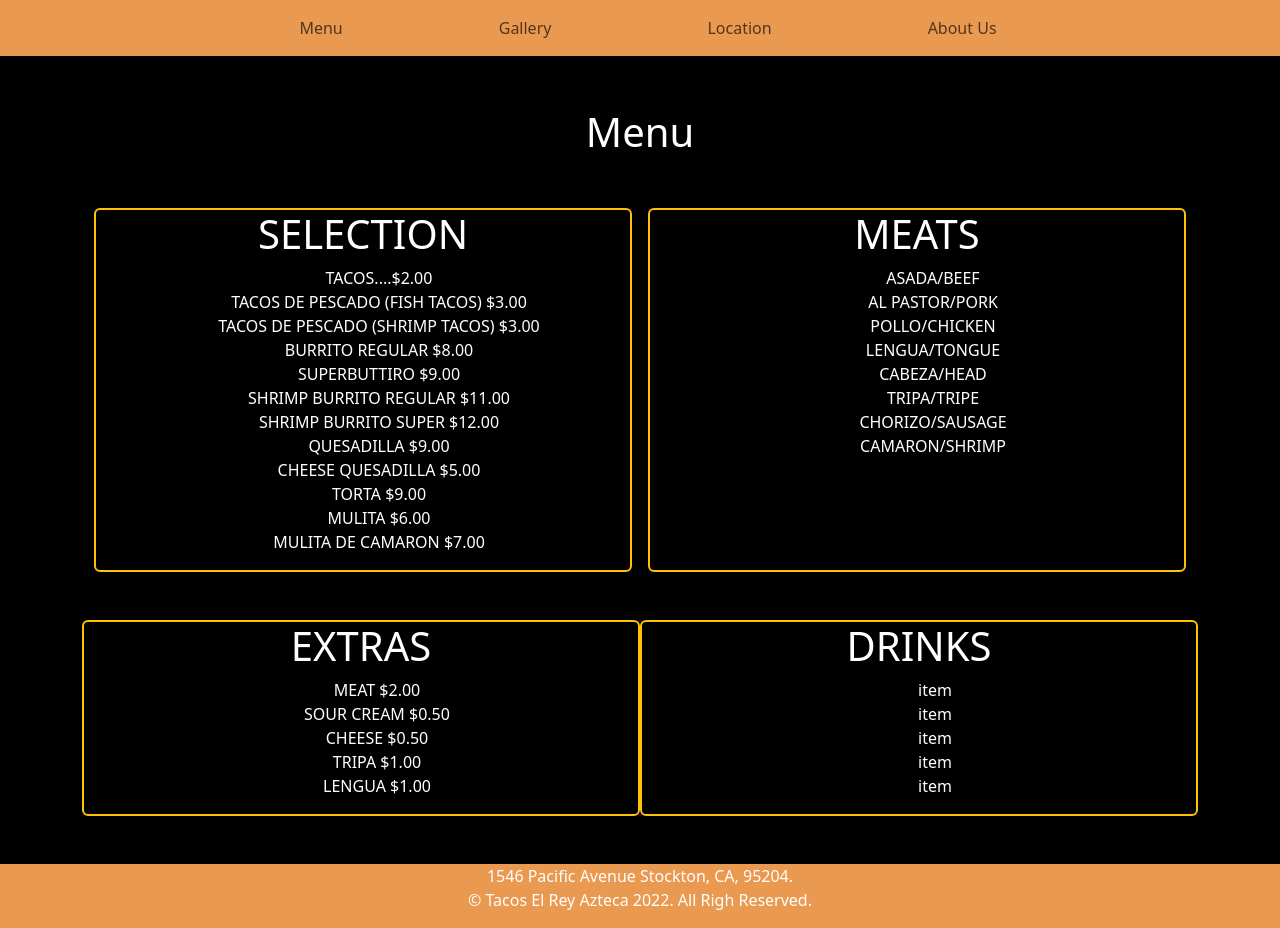
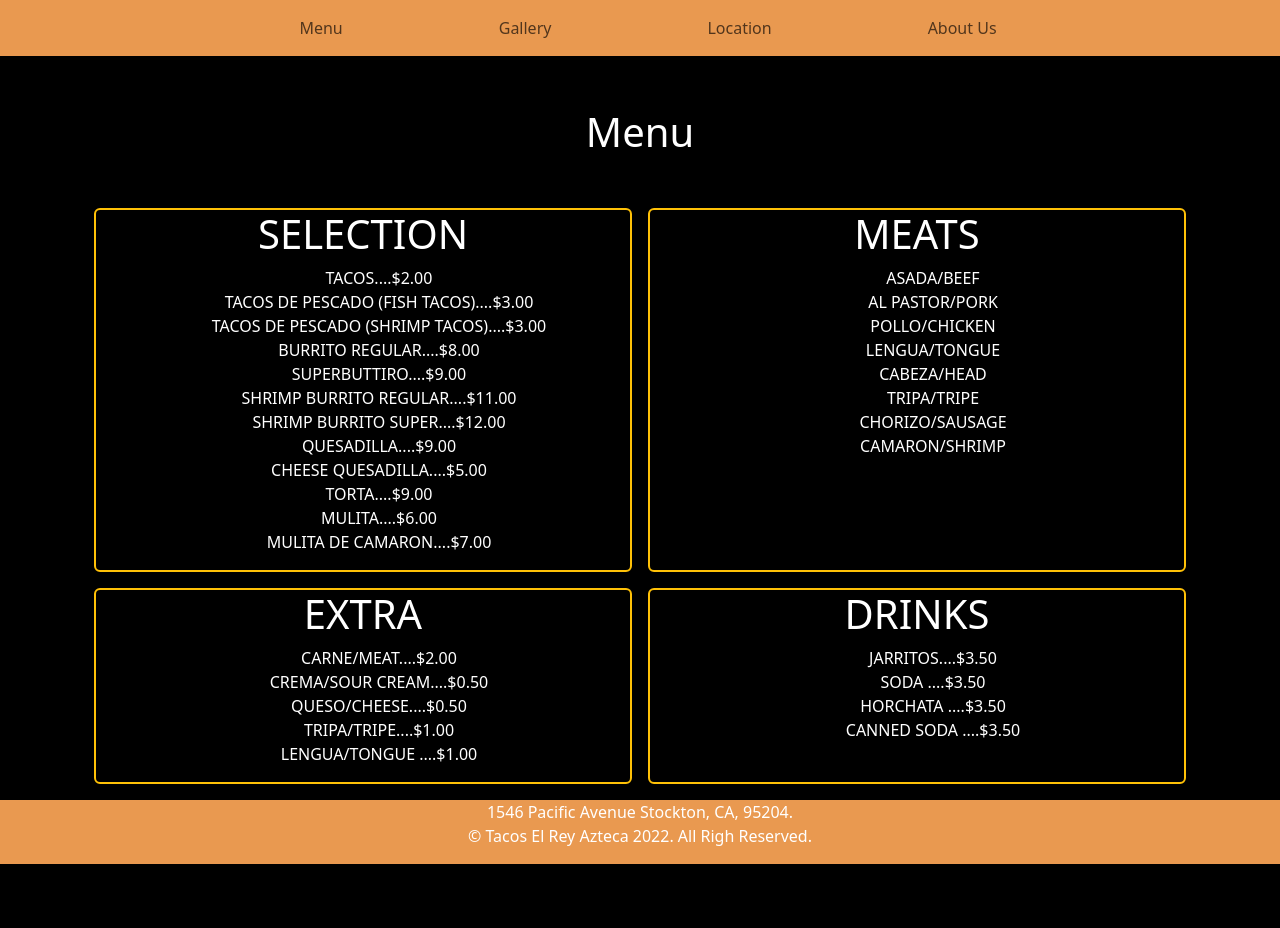
Before and after one commit to Ulissesortega/OrtegaUProjectRedesign, a plain HTML site: page index.html in a window 1280 px wide. After the commit the page ends 864 px from the top, so only its background shows below. Drawn offline with nearby package versions, Linux system fonts and the light colour scheme.

Commit message:
Co-authored-by: Carlos <nauticuff@users.noreply.github.com>

```diff
--- a/CSS/Styles.css
+++ b/CSS/Styles.css
@@ -22,8 +22,8 @@
     text-decoration: none;
 }
 
-.colgap{
-
+.textFormat{
+    text-align: justify;
 
 }
 
--- a/index.html
+++ b/index.html
@@ -55,27 +55,22 @@
                     <h1>SELECTION</h1>
                     <ul>
                         <li>TACOS....$2.00</li>
-                        <li>TACOS DE PESCADO (FISH TACOS) $3.00</li>
-                        <li>TACOS DE PESCADO (SHRIMP TACOS) $3.00</li>
-                        <li>BURRITO REGULAR $8.00
-                        </li>
-                        <li>SUPERBUTTIRO $9.00
-                        </li>
-                        <li>SHRIMP BURRITO REGULAR $11.00</li>
-                        <li>SHRIMP BURRITO SUPER $12.00</li>
-                        <li>QUESADILLA $9.00
-                        </li>
-                        <li>CHEESE QUESADILLA $5.00
-                        </li>
-                        <li>TORTA $9.00</li>
-                        <li>MULITA $6.00</li>
-                        <li>MULITA DE CAMARON $7.00</li>
+                        <li>TACOS DE PESCADO (FISH TACOS)....$3.00</li>
+                        <li>TACOS DE PESCADO (SHRIMP TACOS)....$3.00</li>
+                        <li>BURRITO REGULAR....$8.00</li>
+                        <li>SUPERBUTTIRO....$9.00</li>
+                        <li>SHRIMP BURRITO REGULAR....$11.00</li>
+                        <li>SHRIMP BURRITO SUPER....$12.00</li>
+                        <li>QUESADILLA....$9.00</li>
+                        <li>CHEESE QUESADILLA....$5.00</li>
+                        <li>TORTA....$9.00</li>
+                        <li>MULITA....$6.00</li>
+                        <li>MULITA DE CAMARON....$7.00</li>
                     </ul>
                 </div>
                 </div>
 
                 <div class="col-sm-12 col-lg-6 text-center">
-
                     <div class="border border-warning rounded border border-2 h-100">
                         <h1>MEATS</h1>
                         <ul>
@@ -87,37 +82,36 @@
                             <li>TRIPA/TRIPE</li>
                             <li>CHORIZO/SAUSAGE</li>
                             <li>CAMARON/SHRIMP</li>
-
                     </div>
-
                 </div>
-
             </div>
 
 
-            <div class="row text-center my-5">
-                <div class="col-lg-6 border border-warning rounded border border-2">
-                    <h1>EXTRAS</h1>
+            <div class="row gx-3 my-3">
+                <div class="col-sm-12 col-lg-6 text-center">
+                    <div class="border border-warning rounded border border-2 h-100">
+                    <h1>EXTRA</h1>
                     <ul>
-                        <li>MEAT $2.00</li>
-                        <li>SOUR CREAM $0.50</li>
-                        <li>CHEESE $0.50</li>
-                        <li>TRIPA $1.00</li>
-                        <li>LENGUA $1.00</li>
+                        <li>CARNE/MEAT....$2.00</li>
+                        <li>CREMA/SOUR CREAM....$0.50</li>
+                        <li>QUESO/CHEESE....$0.50</li>
+                        <li>TRIPA/TRIPE....$1.00</li>
+                        <li>LENGUA/TONGUE ....$1.00</li>
                     </ul>
                 </div>
-                <div class="col-lg-6 border border-warning rounded border border-2">
-                    <h1>DRINKS</h1>
-                    <ul>
-                        <li>item</li>
-                        <li>item</li>
-                        <li>item</li>
-                        <li>item</li>
-                        <li>item</li>
-                    </ul>
+                </div>
+
+                <div class="col-sm-12 col-lg-6 text-center">
+                    <div class="border border-warning rounded border border-2 h-100">
+                        <h1>DRINKS</h1>
+                        <ul>
+                            <li>JARRITOS....$3.50</li>
+                            <li>SODA ....$3.50</li>
+                            <li>HORCHATA ....$3.50</li>
+                            <li>CANNED SODA ....$3.50</li>
+                        </div>
                 </div>
             </div>
-        </div>
     </section>
     <!-- Gallery -->
     <!-- Where to Find Us -->
```
